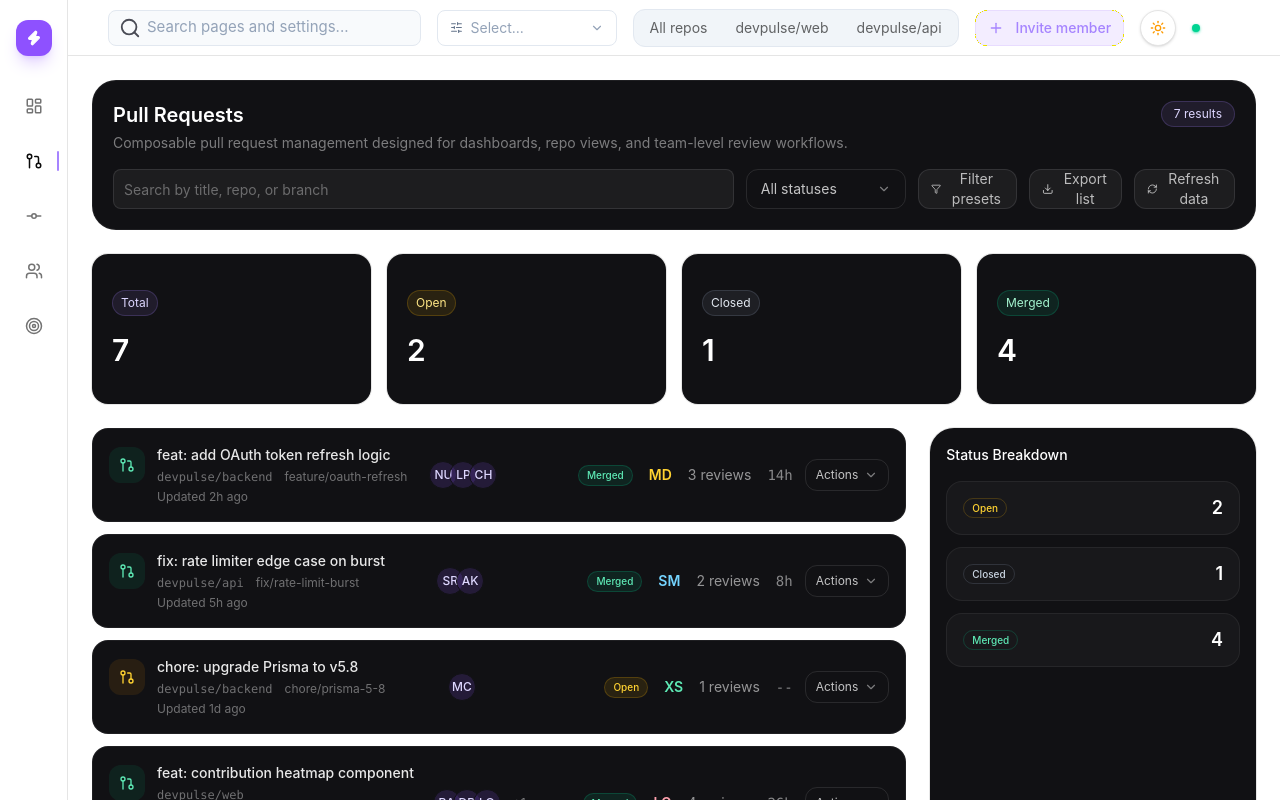
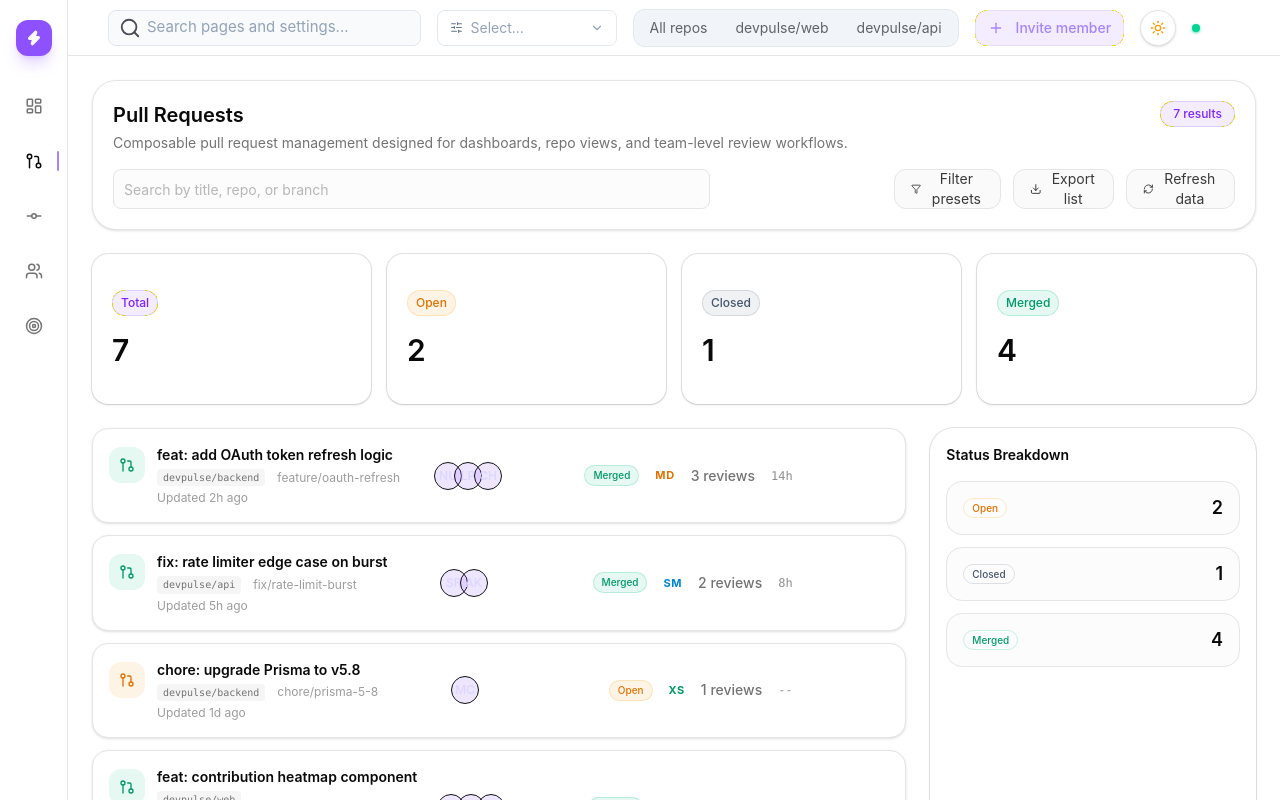
Before and after one commit to Nazim6269/Dev_Pulse, a Next.js app: page /pull-requests in a window 1280 px wide. Shown: the top 800 px of the page. Built offline with nearby package versions, Linux system fonts and the light colour scheme.

Commit message:
feat(pull-request): add themeing in pull request page

```diff
--- /dev/null
+++ b/app/(dashboard)/pull-requests/layout.tsx
@@ -0,0 +1,15 @@
+import { ThemeProvider } from "@/components/providers/theme-provider";
+
+export default function PullRequestsLayout({
+  children,
+}: {
+  children: React.ReactNode;
+}) {
+  return (
+    <ThemeProvider>
+      <div className="min-h-full transition-colors duration-300">
+        {children}
+      </div>
+    </ThemeProvider>
+  );
+}
--- a/components/pull-request/PullRequestHeader.tsx
+++ b/components/pull-request/PullRequestHeader.tsx
@@ -46,15 +46,15 @@
   actions = DEFAULT_HEADER_ACTIONS,
 }: PullRequestHeaderProps) {
   return (
-    <header className="flex flex-col gap-4 rounded-3xl border border-white/6 bg-[#111114] p-5">
+    <header className="flex flex-col gap-4 rounded-3xl border border-border bg-card p-5 shadow-sm">
       <div className="flex flex-col gap-2 md:flex-row md:items-start md:justify-between">
         <div>
-          <h1 className="text-xl font-semibold text-white">{title}</h1>
-          <p className="mt-1 text-sm text-white/45">
+          <h1 className="text-xl font-semibold text-foreground">{title}</h1>
+          <p className="mt-1 text-sm text-muted-foreground">
             {description ?? "Monitor review flow, ownership, and PR status at a glance."}
           </p>
         </div>
-        <span className="rounded-full border border-violet-400/20 bg-violet-400/10 px-3 py-1 text-xs text-violet-200">
+        <span className="rounded-full border border-violet-500/20 bg-violet-500/10 px-3 py-1 text-xs text-violet-600 dark:text-violet-200 font-medium">
           {totalCount} results
         </span>
       </div>
@@ -65,7 +65,7 @@
           onChange={(event) => onQueryChange(event.target.value)}
           placeholder="Search by title, repo, or branch"
           aria-label="Search pull requests"
-          className="h-10 border-white/10 bg-white/5 text-white placeholder:text-white/35"
+          className="h-10 border-border bg-muted/30 text-foreground placeholder:text-muted-foreground/50"
         />
 
         <div className="flex flex-col gap-3 sm:flex-row">
@@ -89,7 +89,7 @@
                 key={action.value}
                 type="button"
                 onClick={() => onHeaderAction?.(action.value)}
-                className="inline-flex h-10 items-center justify-center gap-2 rounded-xl border border-white/10 bg-white/5 px-3 text-sm text-white/70 transition-colors hover:bg-white/10 hover:text-white"
+                className="inline-flex h-10 items-center justify-center gap-2 rounded-xl border border-border bg-muted/50 px-4 text-sm text-foreground/80 transition-all hover:bg-muted hover:text-foreground active:scale-95"
               >
                 {Icon ? <Icon className="size-4" /> : null}
                 {action.label}
--- a/components/pull-request/PullRequestItem.tsx
+++ b/components/pull-request/PullRequestItem.tsx
@@ -29,10 +29,10 @@
 };
 
 const sizeTone = {
-  xs: "text-emerald-300",
-  sm: "text-sky-300",
-  md: "text-amber-300",
-  lg: "text-rose-300",
+  xs: "text-emerald-600 dark:text-emerald-300",
+  sm: "text-sky-600 dark:text-sky-300",
+  md: "text-amber-600 dark:text-amber-300",
+  lg: "text-rose-600 dark:text-rose-300",
 } as const;
 
 export interface PullRequestItemProps {
@@ -47,28 +47,28 @@
   const actions = useMemo(() => STATUS_ACTION_MAP[pullRequest.status], [pullRequest.status]);
 
   return (
-    <article className="grid gap-4 rounded-2xl border border-white/6 bg-[#111114] p-4 transition-colors hover:bg-white/[0.03] md:grid-cols-[minmax(0,2.3fr)_minmax(0,1fr)_auto_auto_auto_auto] md:items-center">
+    <article className="grid gap-4 rounded-2xl border border-border bg-card p-4 transition-all hover:bg-muted/50 md:grid-cols-[minmax(0,2.3fr)_minmax(0,1fr)_auto_auto_auto_auto] md:items-center shadow-sm">
       <div className="flex min-w-0 items-start gap-3">
         <div
           className={cn(
             "mt-0.5 flex h-9 w-9 shrink-0 items-center justify-center rounded-xl",
             pullRequest.status === "merged"
-              ? "bg-emerald-500/10 text-emerald-300"
+              ? "bg-emerald-500/10 text-emerald-600 dark:text-emerald-400"
               : pullRequest.status === "open"
-                ? "bg-amber-500/10 text-amber-300"
-                : "bg-slate-500/10 text-slate-300",
+                ? "bg-amber-500/10 text-amber-600 dark:text-amber-400"
+                : "bg-slate-500/10 text-slate-600 dark:text-slate-400",
           )}
         >
           <GitPullRequest className="size-4" />
         </div>
         <div className="min-w-0">
-          <p className="truncate text-sm font-medium text-white/90">
+          <p className="truncate text-sm font-semibold text-foreground">
             {pullRequest.title}
           </p>
-          <div className="mt-1 flex flex-wrap items-center gap-x-3 gap-y-1 text-xs text-white/40">
-            <span className="font-mono">{pullRequest.repository}</span>
-            <span>{pullRequest.branchName}</span>
-            <span>Updated {pullRequest.updatedAt}</span>
+          <div className="mt-1 flex flex-wrap items-center gap-x-3 gap-y-1 text-xs text-muted-foreground">
+            <span className="font-mono bg-muted px-1.5 py-0.5 rounded text-[10px]">{pullRequest.repository}</span>
+            <span className="opacity-70">{pullRequest.branchName}</span>
+            <span className="opacity-70">Updated {pullRequest.updatedAt}</span>
           </div>
         </div>
       </div>
@@ -77,17 +77,17 @@
 
       <StatusBadge status={pullRequest.status} size="sm" />
 
-      <span className={cn("text-sm font-semibold uppercase", sizeTone[pullRequest.size])}>
+      <span className={cn("text-[11px] font-bold uppercase tracking-wider", sizeTone[pullRequest.size])}>
         {pullRequest.size}
       </span>
 
-      <div className="text-sm text-white/55">
+      <div className="text-sm text-muted-foreground font-medium">
         <span className="sr-only">Review count</span>
         {pullRequest.reviewCount} reviews
       </div>
 
       <div className="flex items-center justify-between gap-3 md:justify-end">
-        <span className="font-mono text-sm text-white/50">{pullRequest.cycleTime}</span>
+        <span className="font-mono text-xs text-muted-foreground/80">{pullRequest.cycleTime}</span>
         <ActionDropdown
           label="Actions"
           size="sm"
--- a/components/pull-request/PullRequestList.tsx
+++ b/components/pull-request/PullRequestList.tsx
@@ -20,7 +20,7 @@
   if (isLoading) {
     return (
       <div
-        className="rounded-2xl border border-dashed border-white/10 bg-[#111114] p-8 text-sm text-white/50"
+        className="rounded-2xl border border-dashed border-border bg-card p-8 text-sm text-muted-foreground"
         role="status"
         aria-live="polite"
       >
@@ -32,14 +32,14 @@
   if (error) {
     return (
       <div
-        className="rounded-2xl border border-rose-400/20 bg-rose-400/10 p-6 text-sm text-rose-100"
+        className="rounded-2xl border border-rose-500/20 bg-rose-500/10 p-6 text-sm text-rose-700 dark:text-rose-200"
         role="alert"
       >
-        <p>{error}</p>
+        <p className="font-medium">{error}</p>
         {onRetry ? (
           <Button
             variant="outline"
-            className="mt-4 border-rose-300/20 bg-transparent text-rose-100 hover:bg-rose-400/10"
+            className="mt-4 border-rose-500/20 bg-transparent text-rose-700 dark:text-rose-200 hover:bg-rose-500/10"
             onClick={onRetry}
           >
             Retry
@@ -51,9 +51,9 @@
 
   if (items.length === 0) {
     return (
-      <div className="rounded-2xl border border-dashed border-white/10 bg-[#111114] p-8 text-center">
-        <p className="text-sm font-medium text-white/80">No pull requests found</p>
-        <p className="mt-2 text-sm text-white/45">
+      <div className="rounded-2xl border border-dashed border-border bg-card p-8 text-center">
+        <p className="text-sm font-semibold text-foreground">No pull requests found</p>
+        <p className="mt-2 text-sm text-muted-foreground">
           Adjust your search or filter to see more results.
         </p>
       </div>
--- a/components/pull-request/PullRequestsDashboard.tsx
+++ b/components/pull-request/PullRequestsDashboard.tsx
@@ -18,21 +18,21 @@
   tone: "violet" | "amber" | "slate" | "emerald";
 }) {
   const toneClass = {
-    violet: "border-violet-400/20 bg-violet-400/10 text-violet-200",
-    amber: "border-amber-400/20 bg-amber-400/10 text-amber-200",
-    slate: "border-slate-400/20 bg-slate-400/10 text-slate-200",
-    emerald: "border-emerald-400/20 bg-emerald-400/10 text-emerald-200",
+    violet: "border-violet-500/20 bg-violet-500/10 text-violet-600 dark:text-violet-200",
+    amber: "border-amber-500/20 bg-amber-500/10 text-amber-600 dark:text-amber-200",
+    slate: "border-slate-500/20 bg-slate-500/10 text-slate-600 dark:text-slate-200",
+    emerald: "border-emerald-500/20 bg-emerald-500/10 text-emerald-600 dark:text-emerald-200",
   } as const;
 
   return (
-    <Card className="rounded-2xl border-white/6 bg-[#111114] shadow-none">
+    <Card className="rounded-2xl border-border bg-card shadow-sm transition-all duration-200">
       <CardContent className="p-5">
         <span
-          className={`inline-flex rounded-full border px-2 py-1 text-xs ${toneClass[tone]}`}
+          className={`inline-flex rounded-full border px-2 py-1 text-xs font-medium ${toneClass[tone]}`}
         >
           {label}
         </span>
-        <p className="mt-4 text-3xl font-semibold text-white">{value}</p>
+        <p className="mt-4 text-3xl font-semibold text-foreground tracking-tight">{value}</p>
       </CardContent>
     </Card>
   );
@@ -61,7 +61,7 @@
   );
 
   return (
-    <div className="min-h-screen bg-primaryColor px-4 py-6 text-white md:px-6">
+    <div className="min-h-full bg-background px-4 py-6 text-foreground md:px-6 transition-colors duration-300">
       <div className="mx-auto flex max-w-7xl flex-col gap-6">
         <PullRequestHeader
           title="Pull Requests"
@@ -96,18 +96,18 @@
             />
           </div>
 
-          <Card className="rounded-3xl border-white/6 bg-[#111114] shadow-none">
+          <Card className="rounded-3xl border-border bg-card shadow-sm">
             <CardHeader>
-              <CardTitle className="text-base text-white">Status Breakdown</CardTitle>
+              <CardTitle className="text-base text-foreground font-semibold">Status Breakdown</CardTitle>
             </CardHeader>
             <CardContent className="space-y-3">
               {statusBreakdown.map((item) => (
                 <div
                   key={item.label}
-                  className="flex items-center justify-between rounded-2xl border border-white/6 bg-white/[0.03] px-4 py-3"
+                  className="flex items-center justify-between rounded-2xl border border-border bg-muted/30 px-4 py-3"
                 >
                   <StatusBadge status={item.status} size="sm" variant="outline" />
-                  <span className="text-lg font-semibold text-white">{item.value}</span>
+                  <span className="text-lg font-semibold text-foreground">{item.value}</span>
                 </div>
               ))}
             </CardContent>
--- a/components/pull-request/StatusBadge.tsx
+++ b/components/pull-request/StatusBadge.tsx
@@ -8,9 +8,9 @@
   {
     variants: {
       status: {
-        open: "border-amber-400/20 bg-amber-400/10 text-amber-300",
-        closed: "border-slate-400/20 bg-slate-400/10 text-slate-300",
-        merged: "border-emerald-400/20 bg-emerald-400/10 text-emerald-300",
+        open: "border-amber-500/20 bg-amber-500/10 text-amber-600 dark:text-amber-300",
+        closed: "border-slate-500/20 bg-slate-500/10 text-slate-600 dark:text-slate-300",
+        merged: "border-emerald-500/20 bg-emerald-500/10 text-emerald-600 dark:text-emerald-300",
       },
       size: {
         sm: "px-2 py-0.5 text-[10px]",
@@ -20,7 +20,7 @@
       variant: {
         primary: "",
         outline: "bg-transparent",
-        ghost: "border-transparent bg-white/5 text-white/70",
+        ghost: "border-transparent bg-muted/50 text-muted-foreground",
       },
     },
     defaultVariants: {
@@ -32,17 +32,17 @@
       {
         status: "open",
         variant: "outline",
-        className: "text-amber-300",
+        className: "text-amber-600 dark:text-amber-300",
       },
       {
         status: "closed",
         variant: "outline",
-        className: "text-slate-300",
+        className: "text-slate-600 dark:text-slate-300",
       },
       {
         status: "merged",
         variant: "outline",
-        className: "text-emerald-300",
+        className: "text-emerald-600 dark:text-emerald-300",
       },
     ],
   },
```
